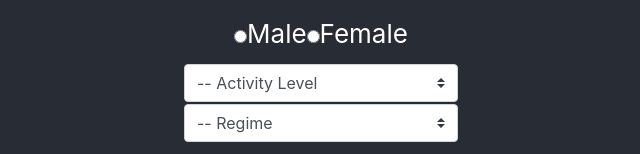
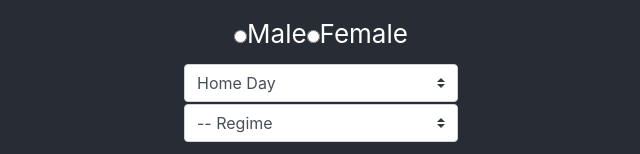
Before and after one commit to lb0wer/goop, a React (Create React App) app: page / in a window 1280 px wide. Shown: the part 568-722 px from the top of the page, without its empty margins (319-959 px from the left). Built offline with nearby package versions, Linux system fonts and the light colour scheme.

Commit message:
profile submitting data upto main input file

```diff
--- a/src/components/inputs/inputs.js
+++ b/src/components/inputs/inputs.js
@@ -6,17 +6,24 @@ export class Inputs extends Component {
   constructor() {
     super();
     this.state = {
-      userProfile: null,
+      profile: null,
 			macros: null,
 			recipe: null,
     }
   }
 
+  sumbitProfileState(profileData) {
+    this.setState({
+      profile: profileData,
+    })
+  }
+
   render() {
+    console.log('inputs', this.state.profile);
     return (
       <div>
         <h1>Input</h1>
-        <ProfileInputs/>
+        <ProfileInputs submitProfileData={this.sumbitProfileState.bind(this)}/>
       </div>
     );
   }
--- a/src/components/inputs/profile-input.js
+++ b/src/components/inputs/profile-input.js
@@ -9,6 +9,17 @@ export class ProfileInputs extends Component {
     gender: '',
     activity: 1,
     regime: '',
+  }
+
+  submit(e) {
+    e.preventDefault();
+    const profileData = this.transformUnits(this.state);
+    this.props.submitProfileData(profileData);
+  }
+
+  transformUnits(state) {
+    state.bodyFat = this.state.bodyFat / 100;
+    return state;
   }
 
   handleAge(e) {
@@ -31,8 +42,15 @@ export class ProfileInputs extends Component {
     this.setState({ gender: e.target.value });
   }
 
+  handleActivity(e) {
+    this.setState({ activity: e.target.value });
+  }
+
+handleRegime(e) {
+    this.setState({ regime: e.target.value });
+  }
+
   render() {
-    console.log(this.state)
     return (
       <div>
         <h1>Profile Inputs</h1>
@@ -81,7 +99,7 @@ export class ProfileInputs extends Component {
               placeholder="Bodyfat"
             />
           </div>
-          <div value={this.state.gender}  className="radio">
+          <div value={this.state.gender} className="radio">
             <label>
               <input onChange={this.handleGender.bind(this)} value="male" type="radio" name="optradio" />
               Male
@@ -91,24 +109,24 @@ export class ProfileInputs extends Component {
               Female
             </label>
           </div>
-          <div>
-            <select className="custom-select" defaultValue="0">
+          <div value={this.state.activity} onChange={this.handleActivity.bind(this)}>
+            <select className="custom-select" defaultValue="1">
               <option value="0">-- Activity Level</option>
               <option value="1">Home Day</option>
-              <option value="2">Work Day</option>
-              <option value="3">Work + Gym Day</option>
+              <option value="1.2">Work Day</option>
+              <option value="1.5">Work + Gym Day</option>
             </select>
           </div>
-          <div>
+          <div value={this.state.regime} onChange={this.handleRegime.bind(this)}>
             <select className="custom-select">
-              <option selected>-- Regime</option>
-              <option value="1">Bulk</option>
-              <option value="2">Cut</option>
-              <option value="3">Maintain</option>
+              <option defaultValue="maintain">-- Regime</option>
+              <option value="bulk">Bulk</option>
+              <option value="cut">Cut</option>
+              <option value="maintain">Maintain</option>
             </select>
           </div>
           <br />
-          <button type="submit" className="btn btn-primary">
+          <button onClick={this.submit.bind(this)} type="submit" className="btn btn-primary">
             Submit
           </button>
         </form>
```
